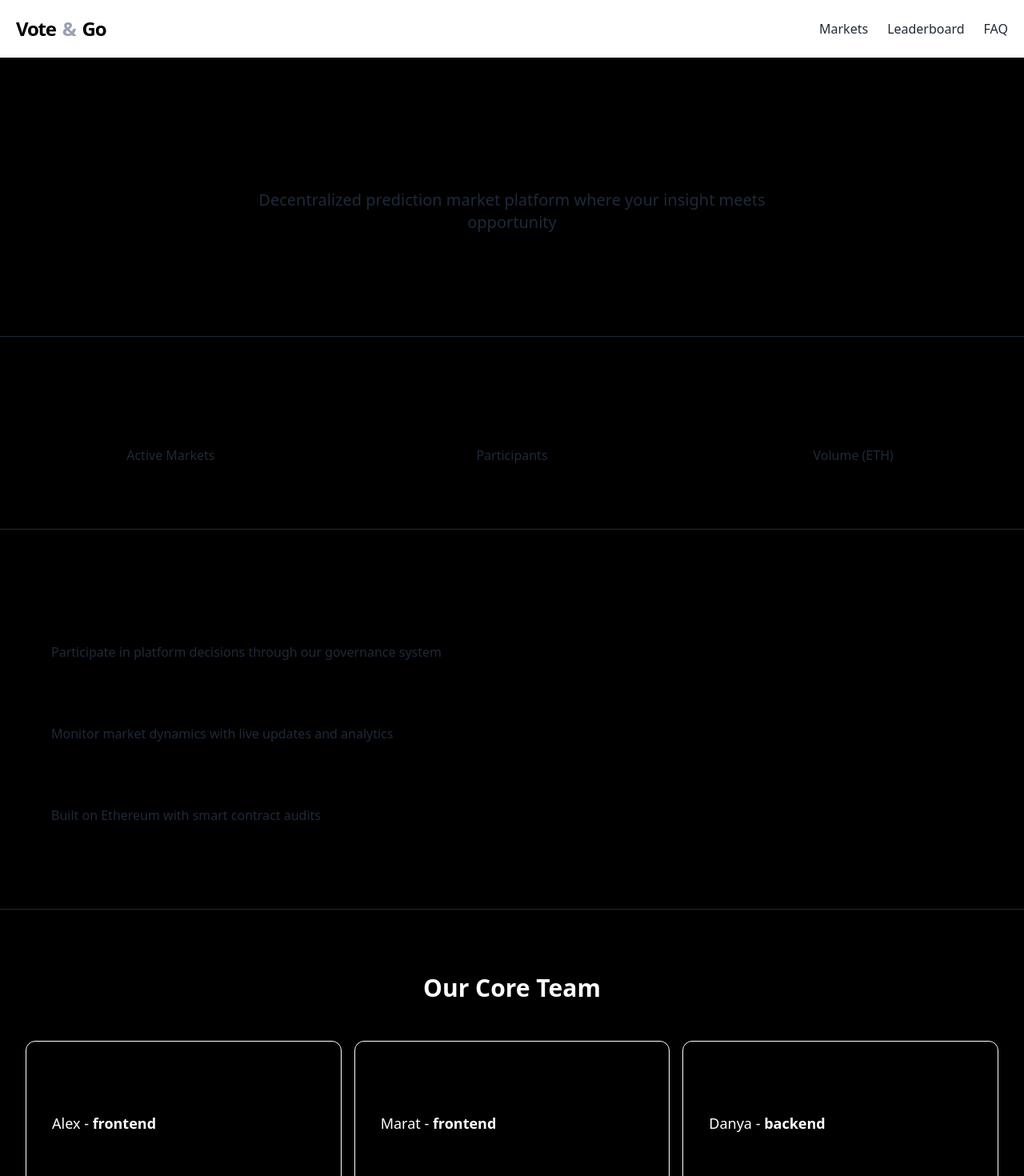
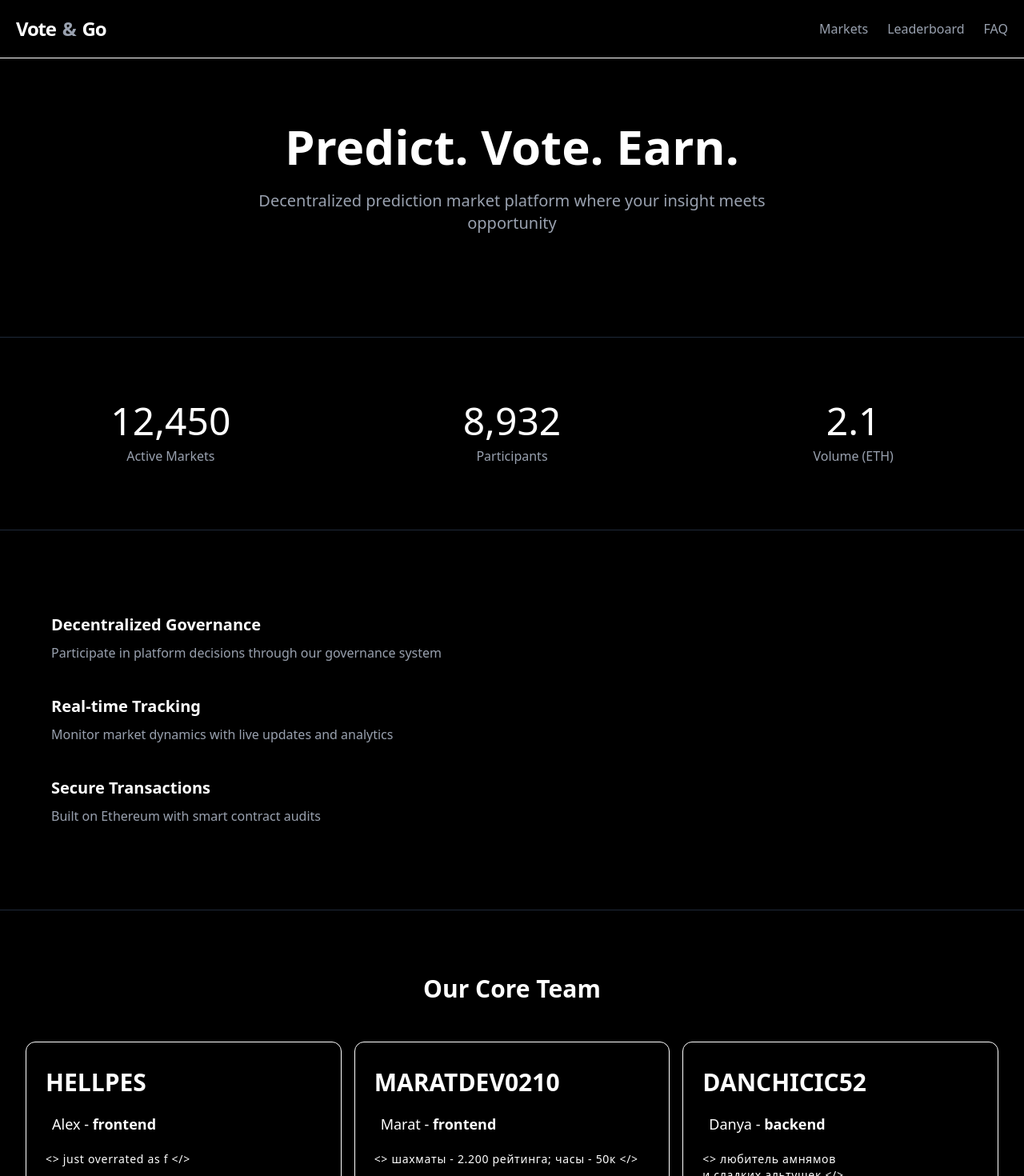
Before and after one commit to Vote-Go/frontend, a React (Vite) app: page / in a window 1280 px wide. Shown: the top 1470 px of the page at 80% size. Built offline with nearby package versions, Linux system fonts and the light colour scheme.

Commit message:
add colors + add animations on card of events

```diff
--- a/src/App.tsx
+++ b/src/App.tsx
@@ -11,7 +11,7 @@ export default function App() {
 		{ path: "/faq", element: <FAQ /> },
 	];
 	return (
-		<div className="min-h-screen bg-black text-white flex flex-col">
+		<div className="min-h-screen bg flex flex-col">
 			<BrowserRouter>
 				<Header />
 
--- a/src/pages/Market.tsx
+++ b/src/pages/Market.tsx
@@ -44,7 +44,7 @@ const EventsGrid = () => {
 					initial={{ y: 20, opacity: 0 }}
 					animate={{ y: 0, opacity: 1 }}
 					transition={{ delay: index * 0.1 }}
-					className="bg-gray-800 rounded-xl overflow-hidden hover:shadow-lg transition-shadow"
+					className="bg-gray-800 rounded-xl overflow-hidden hover:shadow-xl transition-all shadow-amber-50/30 hover:-translate-y-5"
 				>
 					<div className="h-48 bg-gray-700 relative">
 						{event.image ? (
@@ -80,10 +80,10 @@ const EventsGrid = () => {
 					</div>
 
 					<div className="p-6">
-						<h3 className="text-xl font-semibold mb-2">
+						<h3 className="text text-xl font-semibold mb-2">
 							{event.title}
 						</h3>
-						<p className="text-gray-400 line-clamp-3 mb-4">
+						<p className="hover-text line-clamp-3 mb-4">
 							{event.description}
 						</p>
 
@@ -104,7 +104,7 @@ const EventsGrid = () => {
 								</svg>
 								{event.participants.toLocaleString()}
 							</div>
-							<button className="px-4 cursor-pointer py-2 bg-purple-600 hover:bg-purple-700 rounded-lg transition-colors">
+							<button className="text px-4 cursor-pointer py-2 bg-purple-600 hover:bg-purple-700 rounded-lg transition-colors">
 								Vote Now
 							</button>
 						</div>
--- a/src/widgets/FeaturesList/FeatureList.tsx
+++ b/src/widgets/FeaturesList/FeatureList.tsx
@@ -16,8 +16,8 @@ export const FeaturesListItem = ({
 }) => (
 	<div className="flex flex-col mb-10 lg:items-start items-center">
 		<div className="flex-grow">
-			<h3 className="text-xl font-semibold mb-2 text-alt">{title}</h3>
-			<p className="hover-text-alt leading-relaxed">{children}</p>
+			<h3 className="text-xl font-semibold mb-2 text">{title}</h3>
+			<p className="hover-text leading-relaxed">{children}</p>
 		</div>
 	</div>
 );
--- a/src/widgets/Footer/Footer.tsx
+++ b/src/widgets/Footer/Footer.tsx
@@ -3,7 +3,7 @@ export default function Footer() {
 		<footer className="bg-black text-white border-t border-gray-800">
 			<div className="container px-5 py-8 mx-auto flex items-center sm:flex-row flex-col">
 				<div className="flex items-end">
-					<span className="text-alt text-xl font-bold tracking-tighter">
+					<span className="text text-xl font-bold tracking-tighter">
 						Vote<span className="text-secondary mx-2">&</span>Go
 					</span>
 					<span className="ml-4 text-gray-400 text-sm">
--- a/src/widgets/Header/Header.tsx
+++ b/src/widgets/Header/Header.tsx
@@ -5,13 +5,13 @@ export default function Header() {
 	const [navbarOpen, setNavbarOpen] = React.useState(false);
 
 	return (
-		<header className="bg-alt text sticky top-0 z-50">
+		<header className="bg text sticky top-0 z-50 border-b-[var(--bg-alt)] border-b-[1.2px]">
 			<div className="container mx-auto flex flex-wrap p-5 md:flex-row">
 				<Link
 					className="flex items-center text mb-4 md:mb-0 pr-4"
 					to="/"
 				>
-					<span className="text-alt text-2xl font-bold tracking-tighter">
+					<span className="text text-2xl font-bold tracking-tighter">
 						Vote<span className="text-secondary mx-2">&</span>Go
 					</span>
 				</Link>
@@ -64,7 +64,7 @@ const NavigationMenu = ({ isOpen }) => (
 );
 
 const NavLink = ({ href, children }) => (
-	<a href={href} className="hover-text-alt">
+	<a href={href} className="hover-text">
 		{children}
 	</a>
 );
--- a/src/widgets/Hero/Hero.tsx
+++ b/src/widgets/Hero/Hero.tsx
@@ -6,8 +6,8 @@ interface IHero {
 const Hero: React.FC<IHero> = ({ title, subtitle }) => {
 	return (
 		<div className="text-center">
-			<h1 className="title mb-6 title-alt">{title}</h1>
-			<p className="text-xl hover-text-alt mb-12 max-w-2xl mx-auto ">
+			<h1 className="title mb-6 title">{title}</h1>
+			<p className="text-xl hover-text mb-12 max-w-2xl mx-auto ">
 				{subtitle}
 			</p>
 		</div>
--- a/src/widgets/HeroStats/HeroStats.tsx
+++ b/src/widgets/HeroStats/HeroStats.tsx
@@ -31,7 +31,7 @@ export const HeroStatItem = ({
 
 	return (
 		<div ref={ref} className="p-4 sm:w-1/3 w-1/2">
-			<h2 className="font-medium sm:text-5xl text-3xl text-alt">
+			<h2 className="font-medium sm:text-5xl text-3xl text">
 				{isVisible && (
 					<CountUp
 						end={value}
@@ -40,7 +40,7 @@ export const HeroStatItem = ({
 					/>
 				)}
 			</h2>
-			<p className="hover-text-alt mt-2">{label}</p>
+			<p className="hover-text mt-2">{label}</p>
 		</div>
 	);
 };
--- a/src/widgets/TeamSection/TeamSection.tsx
+++ b/src/widgets/TeamSection/TeamSection.tsx
@@ -48,7 +48,7 @@ export default function TeamSection() {
 	return (
 		<Container>
 			<div className="container mx-auto px-4">
-				<h2 className="text-3xl font-bold text-center mb-12">
+				<h2 className="text-3xl font-bold text-center mb-12 text">
 					Our Core Team
 				</h2>
 				{/* Реализация карточек команды */}
@@ -74,13 +74,13 @@ const DeveloperDefinition: React.FC<Omit<IDeveloperCard, "githubLink">> = ({
 }) => {
 	return (
 		<>
-			<h3 className="text-alt text-center text-md lg:text-3xl font-bold uppercase sm:text-left">
+			<h3 className="text text-center text-md lg:text-3xl font-bold uppercase sm:text-left">
 				{username}
 			</h3>
 			<span className="text text-center font-medium text-sm lg:text-lg sm:text-left bg w-fit px-2 py-1 rounded-4xl">
 				{name} - <strong>{role}</strong>
 			</span>
-			<p className="text-alt text-sm lg:text-md text-center tracking-wider	 text-balance sm:text-left font-medium">
+			<p className="text text-sm lg:text-md text-center tracking-wider	 text-balance sm:text-left font-medium">
 				{description}
 			</p>
 		</>
@@ -99,7 +99,7 @@ const DeveloperCard: React.FC<IDeveloperCard> = ({
 			to={githubLink}
 			target="_blank"
 			rel="noopener noreferrer"
-			className="flex h-full flex-col gap-4 rounded-xl border border-[var(--bg-dark)] px-4 py-6 sm:px-6 sm:py-8 dark:border-[var(--bg-light)]"
+			className="flex h-full flex-col gap-4 rounded-xl border border-white px-4 py-6 sm:px-6 sm:py-8 dark:border-black"
 		>
 			<DeveloperDefinition
 				description={description}
```
